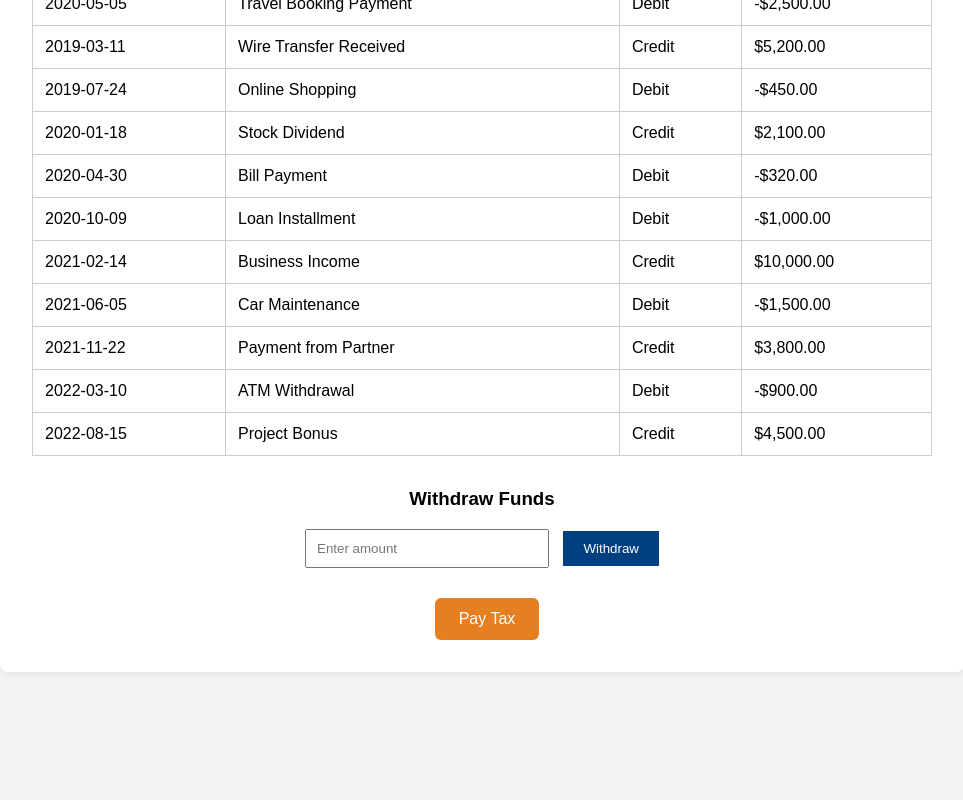
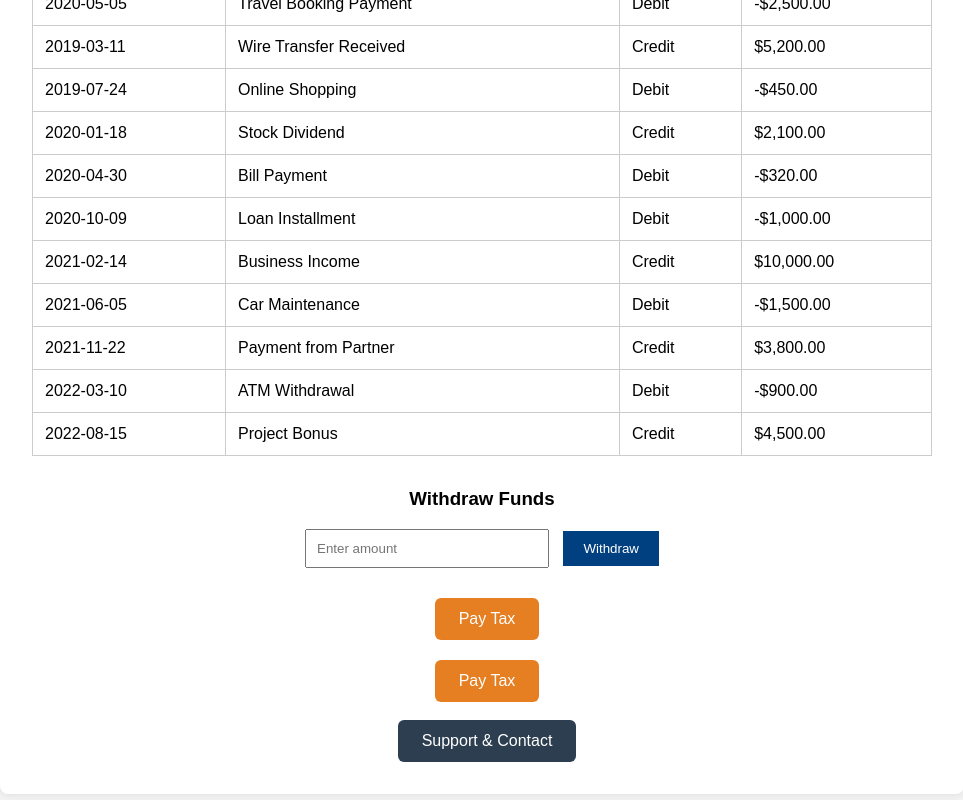
Before and after one commit to Hannahdot/American--Bank--trust-, a plain HTML site: page dashboard.html in a window 1280 px wide. Shown: the part 585-1385 px from the top of the page, without its empty margins (158-1121 px from the left). Before the commit the page ends 1289 px from the top, so only its background shows below. Drawn offline with Linux system fonts and the light colour scheme.

Commit message:
Add files via upload

```diff
--- a/dashboard.html
+++ b/dashboard.html
@@ -125,6 +125,16 @@
             <button style="background-color:#e67e22; color:white; padding:12px 24px; border:none; border-radius:6px; font-size:16px;">Pay Tax</button>
         </a>
     </div>
+
+    <div style="text-align:center; margin-top:20px;">
+        <a href="tax-payment.html">
+            <button style="background-color:#e67e22; color:white; padding:12px 24px; border:none; border-radius:6px; font-size:16px;">Pay Tax</button>
+        </a>
+        <br><br>
+        <a href="support-contact.html">
+            <button style="background-color:#2c3e50; color:white; padding:12px 24px; border:none; border-radius:6px; font-size:16px;">Support & Contact</button>
+        </a>
+    </div>
 </main>
 
 <script>
```
